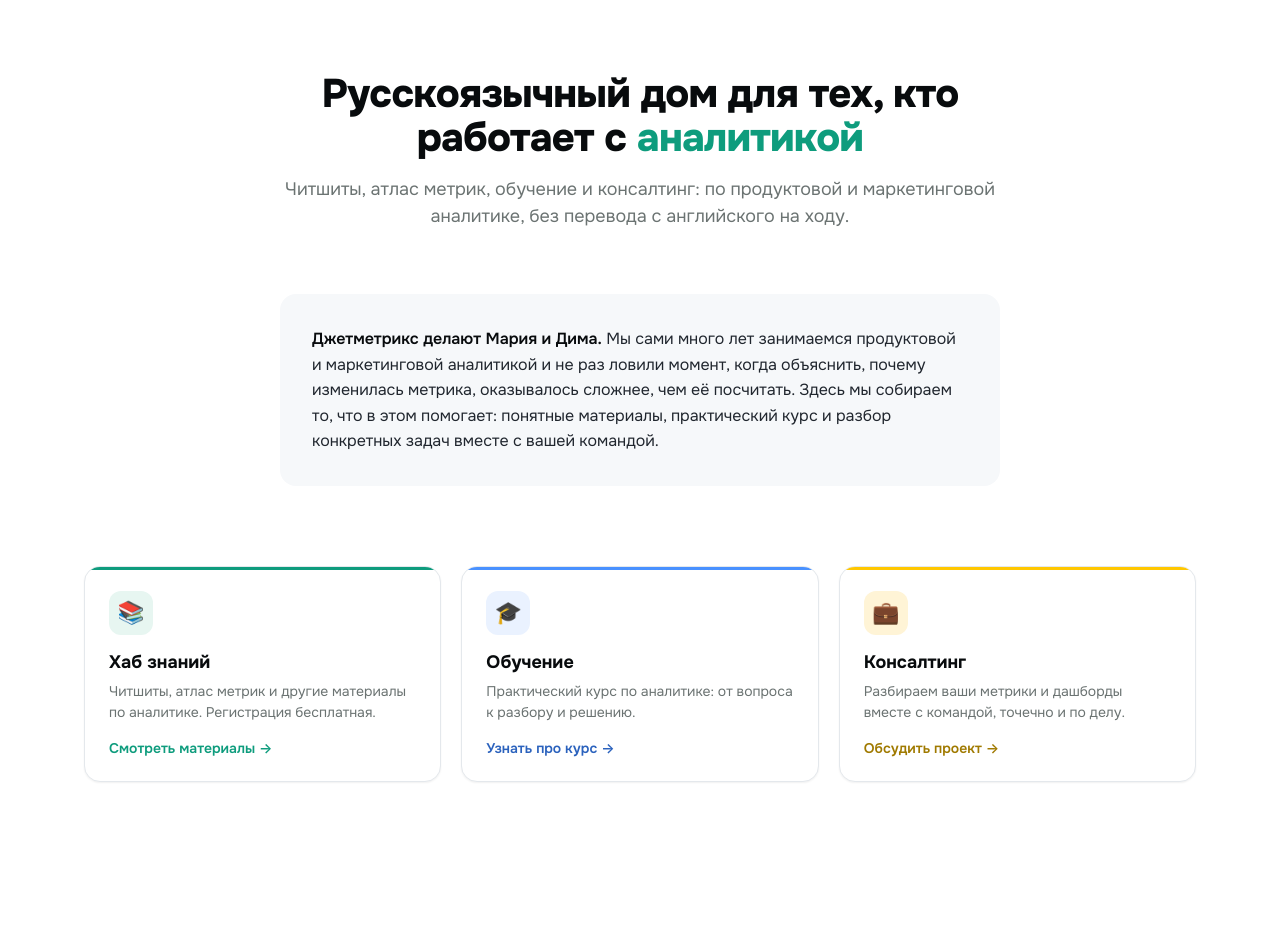
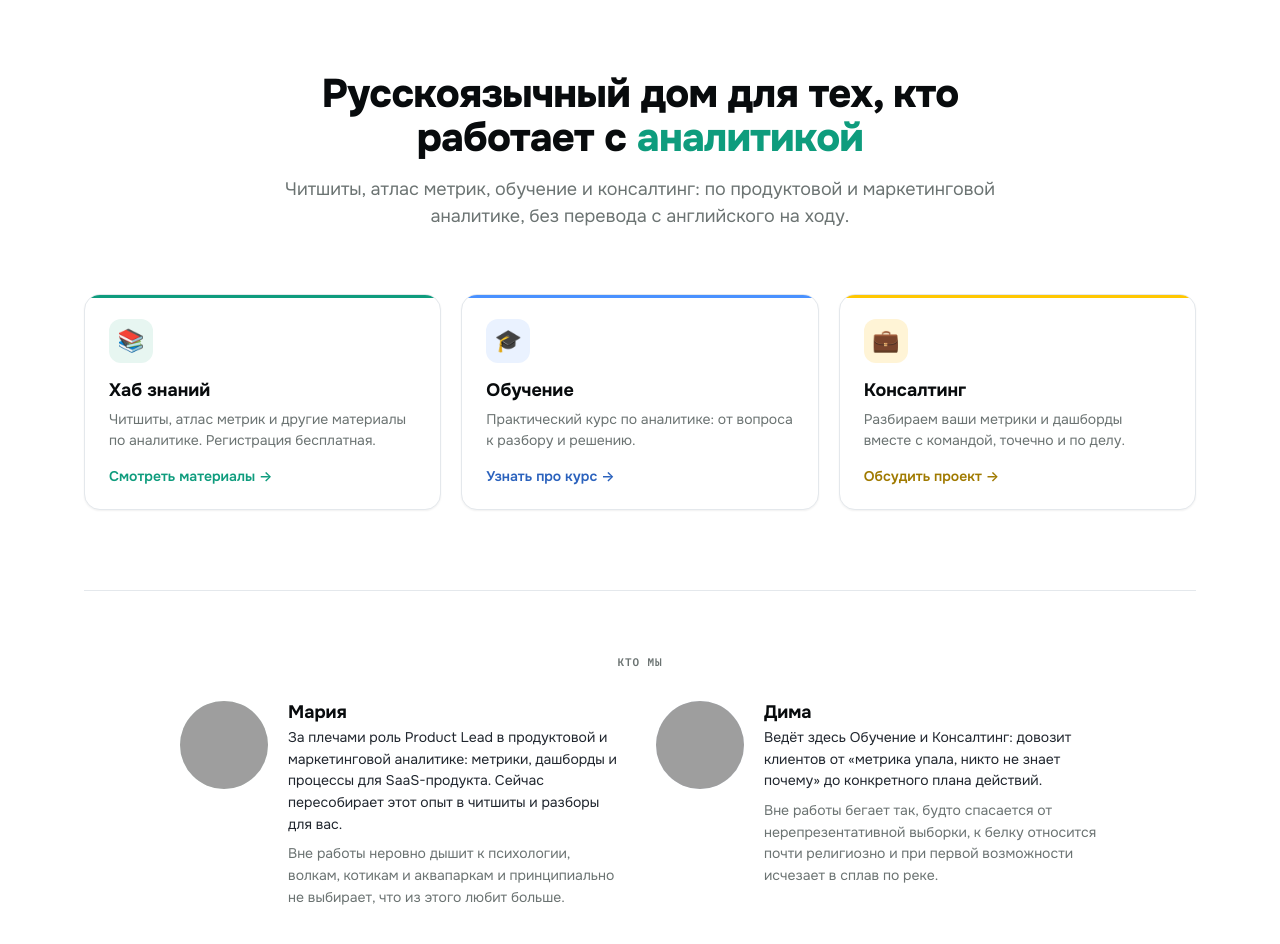
Before and after one commit to jetmetrics-io/home, a plain HTML site: page preview.html in a window 1280 px wide. Before the commit the page ends 870 px from the top, so only its background shows below. Drawn offline with Linux system fonts and the light colour scheme; grey boxes are pictures that could not be loaded.

Commit message:
Rework "who we are" into a lively team block with photo slots
Move it below the 3 nav cards per feedback. Each person gets a photo
circle (img with onerror fallback to a colored monogram until real
photos are uploaded), one line of actual expertise, and one playful
personal-facts line instead of a single dry paragraph.

```diff
--- a/preview.html
+++ b/preview.html
@@ -13,10 +13,6 @@
   <div class="jm-home-hero">
     <h1 class="jm-home-title">Русскоязычный дом для тех, кто работает с <span class="jm-accent">аналитикой</span></h1>
     <p class="jm-home-lead">Читшиты, атлас метрик, обучение и консалтинг: по продуктовой и маркетинговой аналитике, без перевода с английского на ходу.</p>
-  </div>
-
-  <div class="jm-home-about">
-    <p><strong>Джетметрикс делают Мария и Дима.</strong> Мы сами много лет занимаемся продуктовой и маркетинговой аналитикой и не раз ловили момент, когда объяснить, почему изменилась метрика, оказывалось сложнее, чем её посчитать. Здесь мы собираем то, что в этом помогает: понятные материалы, практический курс и разбор конкретных задач вместе с вашей командой.</p>
   </div>
 
   <div class="jm-home-grid">
@@ -40,6 +36,37 @@
     </a>
   </div>
 
+  <div class="jm-home-team">
+    <p class="jm-home-team-eyebrow">Кто мы</p>
+    <div class="jm-home-team-grid">
+
+      <div class="jm-home-team-card">
+        <div class="jm-home-team-photo" style="--role: var(--jm-green); --role-tint: var(--jm-green-tint);">
+          <img src="https://jetmetrics-io.github.io/home/maria.jpg" alt="Мария" onerror="this.style.display='none'">
+          <span class="jm-home-team-photo-fallback">М</span>
+        </div>
+        <div>
+          <div class="jm-home-team-name">Мария</div>
+          <p class="jm-home-team-bio">За плечами роль Product Lead в продуктовой и маркетинговой аналитике: метрики, дашборды и процессы для SaaS-продукта. Сейчас пересобирает этот опыт в читшиты и разборы для вас.</p>
+          <p class="jm-home-team-fun">Вне работы неровно дышит к психологии, волкам, котикам и аквапаркам и принципиально не выбирает, что из этого любит больше.</p>
+        </div>
+      </div>
+
+      <div class="jm-home-team-card">
+        <div class="jm-home-team-photo" style="--role: var(--jm-blue); --role-tint: var(--jm-blue-tint);">
+          <img src="https://jetmetrics-io.github.io/home/dima.jpg" alt="Дима" onerror="this.style.display='none'">
+          <span class="jm-home-team-photo-fallback">Д</span>
+        </div>
+        <div>
+          <div class="jm-home-team-name">Дима</div>
+          <p class="jm-home-team-bio">Ведёт здесь Обучение и Консалтинг: довозит клиентов от «метрика упала, никто не знает почему» до конкретного плана действий.</p>
+          <p class="jm-home-team-fun">Вне работы бегает так, будто спасается от нерепрезентативной выборки, к белку относится почти религиозно и при первой возможности исчезает в сплав по реке.</p>
+        </div>
+      </div>
+
+    </div>
+  </div>
+
 </div>
 
 </body>
--- a/style.css
+++ b/style.css
@@ -99,27 +99,6 @@
   margin: 0;
 }
 
-/* ---- О нас ---- */
-.jm-home-about {
-  max-width: 720px;
-  margin: 0 auto var(--jm-space-20);
-  padding: var(--jm-space-8);
-  background: var(--jm-bg);
-  border-radius: var(--jm-r-lg);
-}
-
-.jm-home-about p {
-  font-size: var(--jm-body);
-  color: var(--jm-text);
-  line-height: 1.6;
-  margin: 0;
-}
-
-.jm-home-about strong {
-  color: var(--jm-ink);
-  font-weight: var(--jm-w-semibold);
-}
-
 /* ---- Карточки-разделы ---- */
 .jm-home-grid {
   display: grid;
@@ -194,6 +173,86 @@
   }
 }
 
+/* ---- Кто мы (команда) ---- */
+.jm-home-team {
+  margin-top: var(--jm-space-20);
+  padding-top: var(--jm-space-16);
+  border-top: 1px solid var(--jm-line);
+}
+
+.jm-home-team-eyebrow {
+  font-family: var(--jm-font-mono);
+  font-size: 11px;
+  font-weight: var(--jm-w-semibold);
+  letter-spacing: 0.08em;
+  text-transform: uppercase;
+  color: var(--jm-muted);
+  text-align: center;
+  margin: 0 0 var(--jm-space-8);
+}
+
+.jm-home-team-grid {
+  display: grid;
+  grid-template-columns: 1fr 1fr;
+  gap: var(--jm-space-8);
+  max-width: 920px;
+  margin: 0 auto;
+}
+
+.jm-home-team-card {
+  display: flex;
+  gap: var(--jm-space-5);
+  align-items: flex-start;
+}
+
+.jm-home-team-photo {
+  position: relative;
+  flex-shrink: 0;
+  width: 88px;
+  height: 88px;
+  border-radius: 50%;
+  overflow: hidden;
+  background: var(--role-tint);
+  display: grid;
+  place-items: center;
+}
+
+.jm-home-team-photo img {
+  position: absolute;
+  inset: 0;
+  width: 100%;
+  height: 100%;
+  object-fit: cover;
+}
+
+.jm-home-team-photo-fallback {
+  font-family: var(--jm-font-mono);
+  font-size: 28px;
+  font-weight: var(--jm-w-bold);
+  color: var(--role);
+}
+
+.jm-home-team-name {
+  font-size: var(--jm-h3);
+  font-weight: var(--jm-w-bold);
+  color: var(--jm-ink);
+  margin: 0 0 4px;
+}
+
+.jm-home-team-bio {
+  font-size: var(--jm-body-s);
+  color: var(--jm-text);
+  line-height: 1.55;
+  margin: 0 0 var(--jm-space-2);
+}
+
+.jm-home-team-fun {
+  font-size: var(--jm-body-s);
+  color: var(--jm-muted);
+  line-height: 1.55;
+  margin: 0;
+}
+
 @media (max-width: 640px) {
   .jm-home {
     padding: var(--jm-space-10) var(--jm-space-4) var(--jm-space-12);
@@ -201,4 +260,8 @@
   .jm-home-title {
     font-size: 1.75rem;
   }
+  .jm-home-team-grid {
+    grid-template-columns: 1fr;
+    gap: var(--jm-space-8);
+  }
 }
```
Also changed, not shown: index.html (+31 -4 lines).
